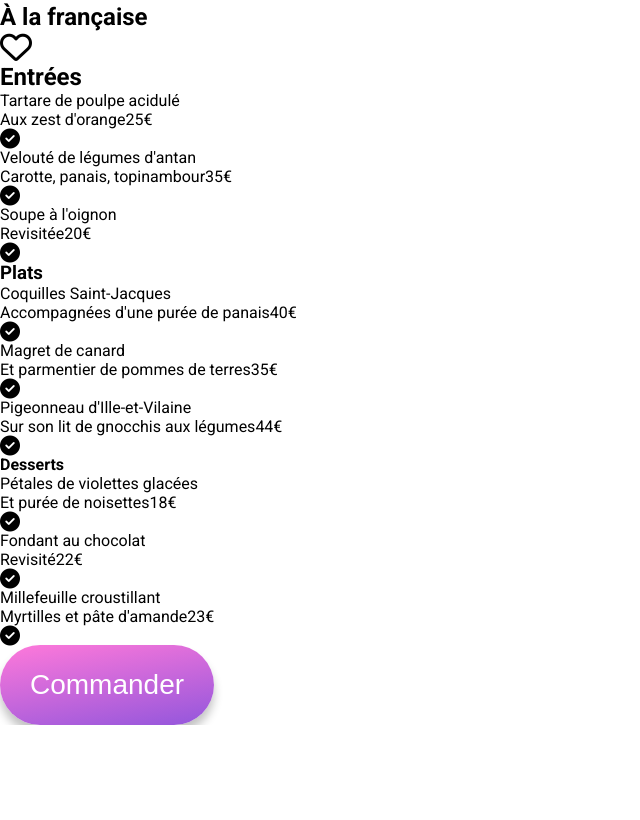
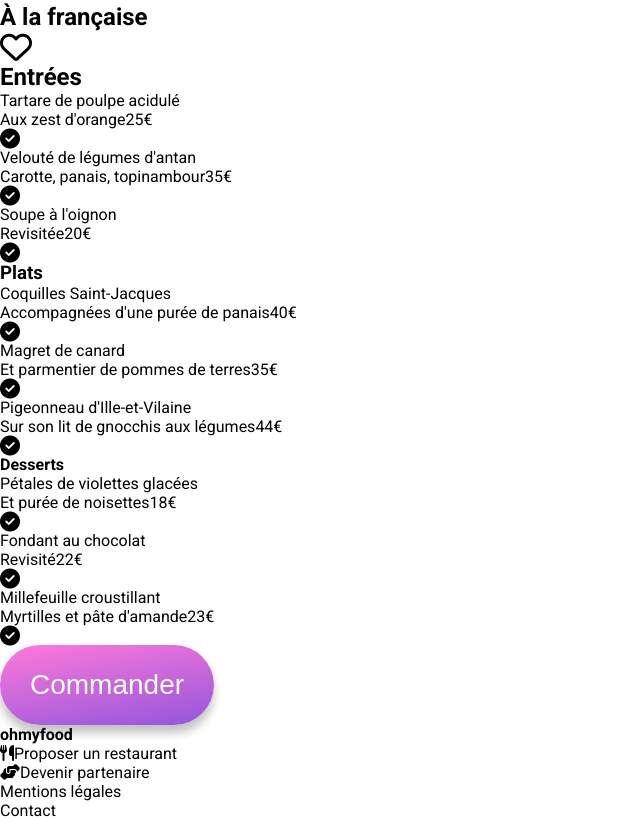
Before and after one commit to NootLou/P3-Ohmyfood, a website: page pages/rest-a-la-francaise.html in a window 1280 px wide. Shown: the part 2697-3517 px from the top of the page, without its empty margins (0-640 px from the left). Before the commit the page ends 3422 px from the top, so only its background shows below. Drawn offline with Linux system fonts and the light colour scheme; a web font is replaced by a local one.

Commit message:
Ajout du footer sur la page Restaurant

```diff
--- a/pages/rest-a-la-francaise.html
+++ b/pages/rest-a-la-francaise.html
@@ -122,7 +122,15 @@
             </section>
             <button type="button" class="btn">Commander</button>
         </div>
-
+        <footer>
+            <h4>ohmyfood</h4>
+            <ul>
+                <li><i class="fa-solid fa-utensils"></i>Proposer un restaurant</li>
+                <li><i class="fa-solid fa-handshake-angle"></i>Devenir partenaire</li>
+                <li>Mentions légales</li>
+                <li><a href="mailto:contact@ohmyfood.com">Contact</a></li>
+            </ul>
+        </footer>
     </main>
 </body>
 </html>
--- a/sass/layouts/_layouts.scss
+++ b/sass/layouts/_layouts.scss
@@ -222,15 +222,12 @@
             }
         }
         &__entree{
-            @include plate-type;
             @include menu-card;
         }
         &__plate{
-            @include plate-type;
             @include menu-card;
         }
         &__dessert{
-            @include plate-type;
             @include menu-card;
         }
         .btn{
```
Also changed, not shown: sass/utils/_mixin.scss (+2 -5 lines), 1 other file.
